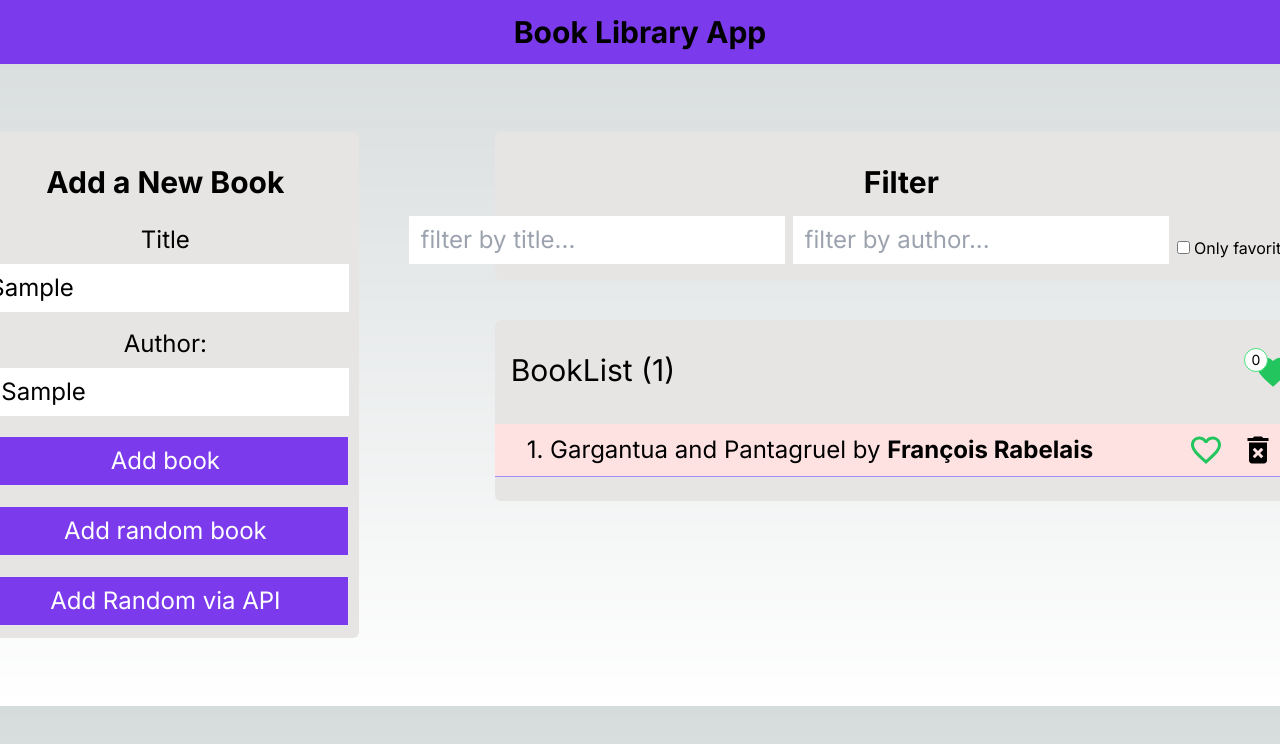
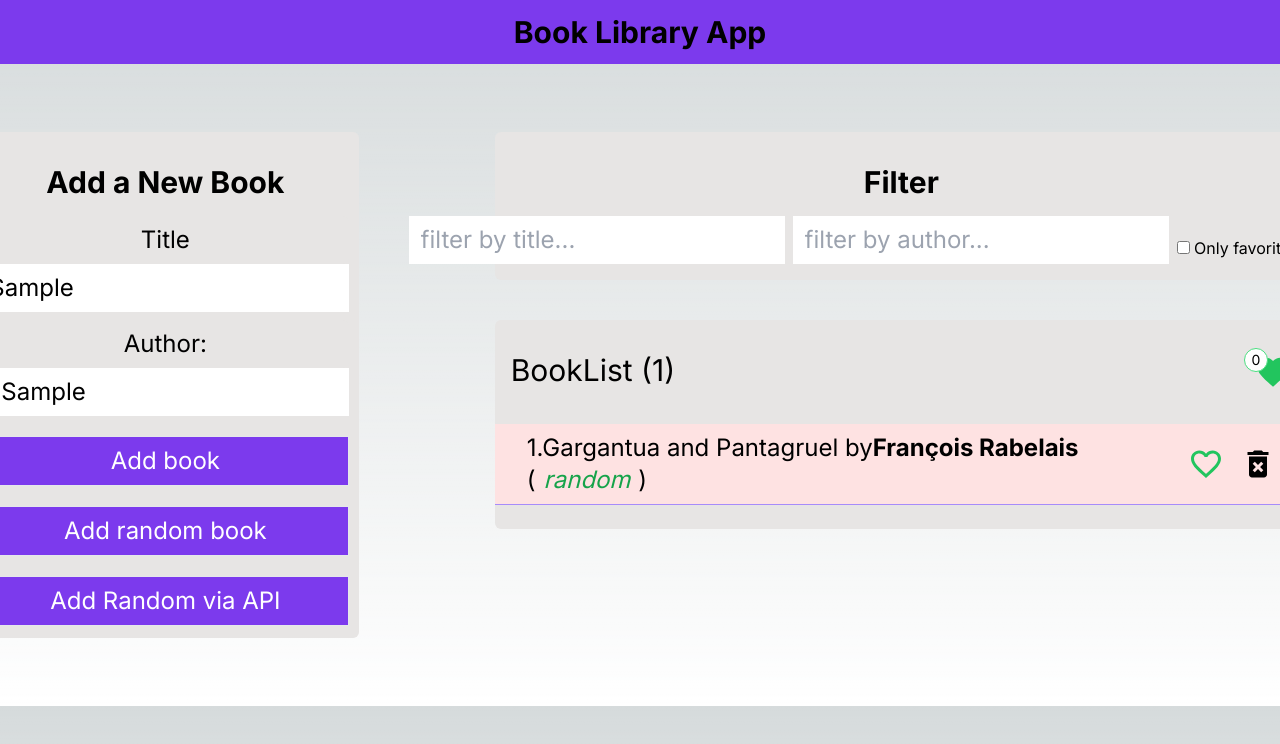
Before and after one commit to GezMin/book-service, a Next.js app in the folder frontend/: page / in a window 1280 px wide. Both pictures are taken after typing "Sample", "Sample" into the empty fields and a click on the button "Add random book". Shown: the top 744 px of the page. Built offline with nearby package versions, Linux system fonts and the light colour scheme.

Commit message:
add book source

```diff
--- a/frontend/src/app/components/BookForm/BookForm.js
+++ b/frontend/src/app/components/BookForm/BookForm.js
@@ -14,13 +14,13 @@ function BookForm() {
     const handleAddRandomBook = () => {
         const randomIndex = [Math.floor(Math.random() * bookData.length)]
         const randomBook = bookData[randomIndex]
-        dispatch(addBook(createBookWithId(randomBook)))
+        dispatch(addBook(createBookWithId(randomBook, 'random')))
     }
 
     const handleSubmit = e => {
         e.preventDefault()
         if (!title || !author) return
-        dispatch(addBook(createBookWithId({ title, author })))
+        dispatch(addBook(createBookWithId({ title, author }, 'manual')))
         setAuthor('')
         setTitle('')
     }
@@ -30,7 +30,7 @@ function BookForm() {
             const res = await axios.get('http://localhost:4000/random-book')
 
             if (res?.data?.title && res?.data?.author) {
-                dispatch(addBook(createBookWithId(res.data)))
+                dispatch(addBook(createBookWithId(res.data, 'API')))
             }
         } catch (error) {
             console.log('error fetching random book', error)
--- a/frontend/src/app/components/BookList/BookList.js
+++ b/frontend/src/app/components/BookList/BookList.js
@@ -81,14 +81,19 @@ function BookList() {
                         >
                             <div className='flex items-center justify-between'>
                                 <span className='w-full'>
-                                    {++i}.{' '}
-                                    {highLightMatch(book.title, titleFilter)} by{' '}
+                                    {++i}.
+                                    {highLightMatch(book.title, titleFilter)} by
                                     <strong>
                                         {highLightMatch(
                                             book.author,
                                             authorFilter,
                                         )}
-                                    </strong>
+                                    </strong>{' '}
+                                    (
+                                    <span className='px-2 italic text-green-600 text-bold'>
+                                        {book.source}
+                                    </span>
+                                    )
                                 </span>
 
                                 <span
--- a/frontend/src/app/utils/createBookWithId.js
+++ b/frontend/src/app/utils/createBookWithId.js
@@ -1,6 +1,7 @@
-const createBookWithId = book => {
+const createBookWithId = (book, source) => {
     return {
         ...book,
+        source,
         id: self.crypto.randomUUID(),
         isFavorite: false,
     }
```
